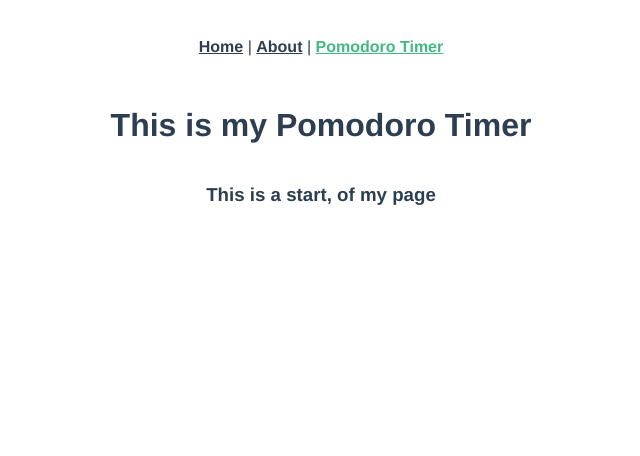
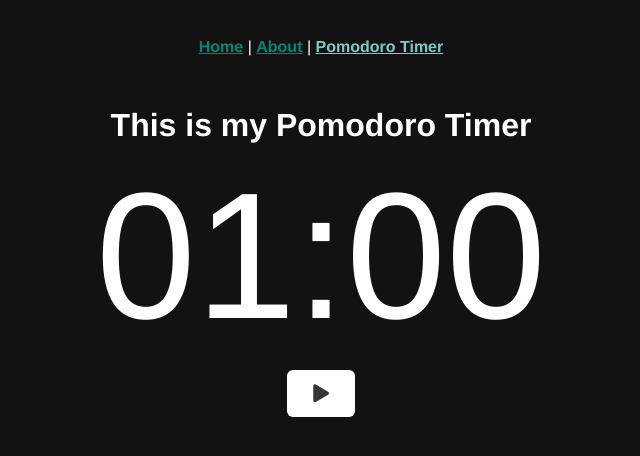
Before and after one commit to erikaksland15/vue.erikaksland.com, a Vue app: page /pomodoro-timer in a window 1280 px wide. Shown: the top 456 px of the page, without its empty margins (319-959 px from the left). Built offline with nearby package versions, Linux system fonts and the light colour scheme.

Commit message:
add initial pieces of pomodoro timer

```diff
--- a/public/index.html
+++ b/public/index.html
@@ -4,8 +4,14 @@
     <meta charset="utf-8">
     <meta http-equiv="X-UA-Compatible" content="IE=edge">
     <meta name="viewport" content="width=device-width,initial-scale=1.0">
+    <link href="https://cdnjs.cloudflare.com/ajax/libs/font-awesome/5.10.2/css/all.css" rel="stylesheet">
     <link rel="icon" href="<%= BASE_URL %>favicon.ico">
     <title><%= htmlWebpackPlugin.options.title %></title>
+    <style>
+      body {
+        background-color: #121212;
+      }
+    </style>
   </head>
   <body>
     <noscript>
--- a/src/App.vue
+++ b/src/App.vue
@@ -15,7 +15,7 @@
   -webkit-font-smoothing: antialiased;
   -moz-osx-font-smoothing: grayscale;
   text-align: center;
-  color: #2c3e50;
+  color: #ffffff;
 }
 
 #nav {
@@ -23,10 +23,10 @@
 
   a {
     font-weight: bold;
-    color: #2c3e50;
+    color: #00897b;
 
     &.router-link-exact-active {
-      color: #42b983;
+      color: #80cbc4;
     }
   }
 }
--- a/src/components/webpages/PomodoroTimerBody.vue
+++ b/src/components/webpages/PomodoroTimerBody.vue
@@ -1,18 +1,110 @@
 <template>
-  <div class="pomodoro-timer-body">
-    <h3>This is a start, of my page</h3>
+  <div id="pomodoro-container" class="pomodoro-timer-body">
+    <div id="pomodoro-clock">
+      <div id="pomodoro-timer">
+        <span id="minutes">{{ minutes }}</span>
+        <span id="middle">:</span>
+        <span id="seconds">{{ seconds }}</span>
+      </div>
+      <div id="clock-actions">
+        <button
+          id="timer-start"
+          class="button-action"
+          v-if="!timer"
+          @click="startTimer"
+        >
+          <i class="fas fa-play"></i>
+        </button>
+        <button
+          id="timer-pause"
+          class="button-action"
+          v-if="timer"
+          @click="pauseTimer"
+        >
+          <i class="fas fa-pause"></i>
+        </button>
+        <button
+          id="timer-reset"
+          class="button-action"
+          v-if="resetButton"
+          @click="resetTimer"
+        >
+          <i class="fas fa-redo-alt"></i>
+        </button>
+      </div>
+    </div>
   </div>
 </template>
 
 <script>
 export default {
-  name: "PomodoroTimerBody"
+  name: "PomodoroTimerBody",
+  data() {
+    return {
+      timer: null,
+      totalTime: 1 * 60,
+      resetButton: false
+    };
+  },
+  // ========================
+  methods: {
+    startTimer: function() {
+      this.timer = setInterval(() => this.countdown(), 1000);
+      this.resetButton = true;
+    },
+    pauseTimer: function() {
+      clearInterval(this.timer);
+      this.timer = null;
+      this.resetButton = true;
+    },
+    resetTimer: function() {
+      this.totalTime = 25 * 60;
+      clearInterval(this.timer);
+      this.timer = null;
+      this.resetButton = false;
+    },
+    padTime: function(time) {
+      return (time < 10 ? "0" : "") + time;
+    },
+    countdown: function() {
+      if (this.totalTime >= 1) {
+        this.totalTime--;
+      } else {
+        this.totalTime = 0;
+        this.resetTimer();
+      }
+    }
+  },
+  // ========================
+  computed: {
+    minutes: function() {
+      const minutes = Math.floor(this.totalTime / 60);
+      return this.padTime(minutes);
+    },
+    seconds: function() {
+      const mintuesToSeconds = this.minutes * 60;
+      const seconds = this.totalTime - mintuesToSeconds;
+      return this.padTime(seconds);
+    }
+  }
 };
 </script>
 
 <!-- Add "scoped" attribute to limit CSS to this component only -->
 <style scoped lang="scss">
-h3 {
-  margin: 40px 0 0;
+#pomodoro-timer {
+  font-size: 180px;
+  line-height: 1;
+  margin-bottom: 24px;
+}
+.button-action {
+  font-size: 18px;
+  line-height: 1;
+  color: #363636;
+  padding: 12px 24px;
+  margin: 0px 9px 12px;
+  background-color: #ffffff;
+  border-color: transparent;
+  border-radius: 6px;
 }
 </style>
```
